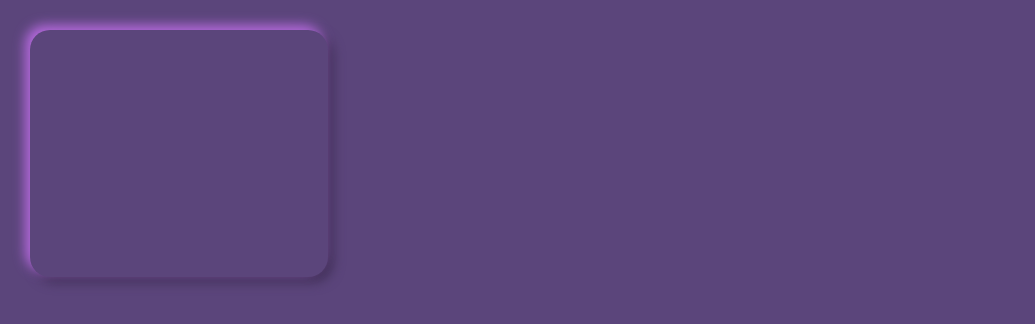
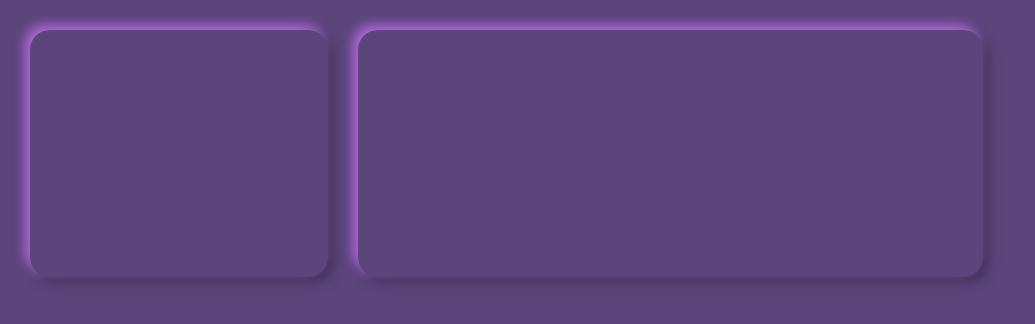
Before and after one commit to GrimProg-design/Code_Base, a React (Vite) app: page / in a window 1280 px wide. Shown: the top 324 px of the page, without its empty margins (0-1035 px from the left). Built offline with nearby package versions, Linux system fonts and the light colour scheme.

Commit message:
add header

```diff
--- a/src/App.css
+++ b/src/App.css
@@ -15,3 +15,7 @@
      5px 5px 12px #403057
   ;
 }
+
+.header-wrapper {
+  grid-column: 2/4;
+}
--- a/src/App.jsx
+++ b/src/App.jsx
@@ -1,7 +1,9 @@
 import './App.css'
 import { lazy, Suspense } from 'react'
 
-const Profile = lazy(() => import("./components/profile/Profile"))
+const Profile = lazy(() => import("./components/profile/Profile"));
+const Header = lazy(() => import("./components/header/Header"));
+
 
 function App() {
   return (
@@ -9,6 +11,10 @@ function App() {
       <Suspense fallback={<div>Loading...</div>}>
         <Profile/>
       </Suspense>
+
+      <Suspense fallback={<div>Loading...</div>}>
+        <Header/>
+      </Suspense>
     </main>
   )
 }
--- /dev/null
+++ b/src/components/header/Header.jsx
@@ -0,0 +1,5 @@
+export default function Header() {
+    return (
+        <div className="boxes-wrapper header-wrapper"></div>
+    )
+}
--- a/src/components/profile/Profile.jsx
+++ b/src/components/profile/Profile.jsx
@@ -2,7 +2,7 @@ import "./Profile.css"
 
 export default function Profile(){
     return(
-        <div className="boxes-wrapper">
+        <div className="boxes-wrapper profile-wrapper">
 
         </div>
     )
```
Also changed, not shown: src/components/header/Header.css (added).
